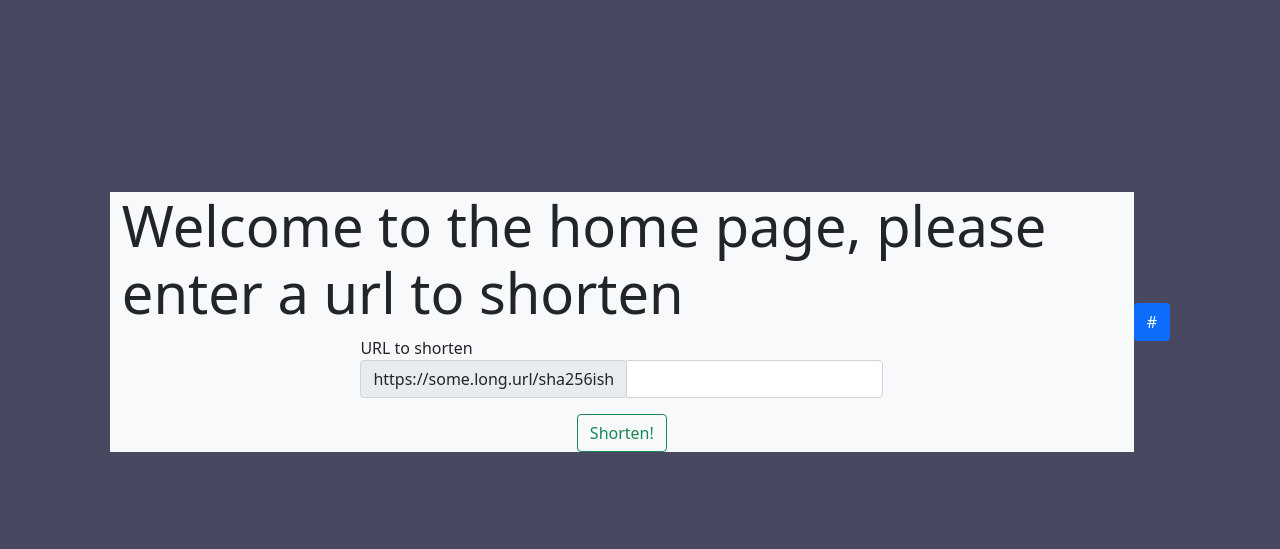
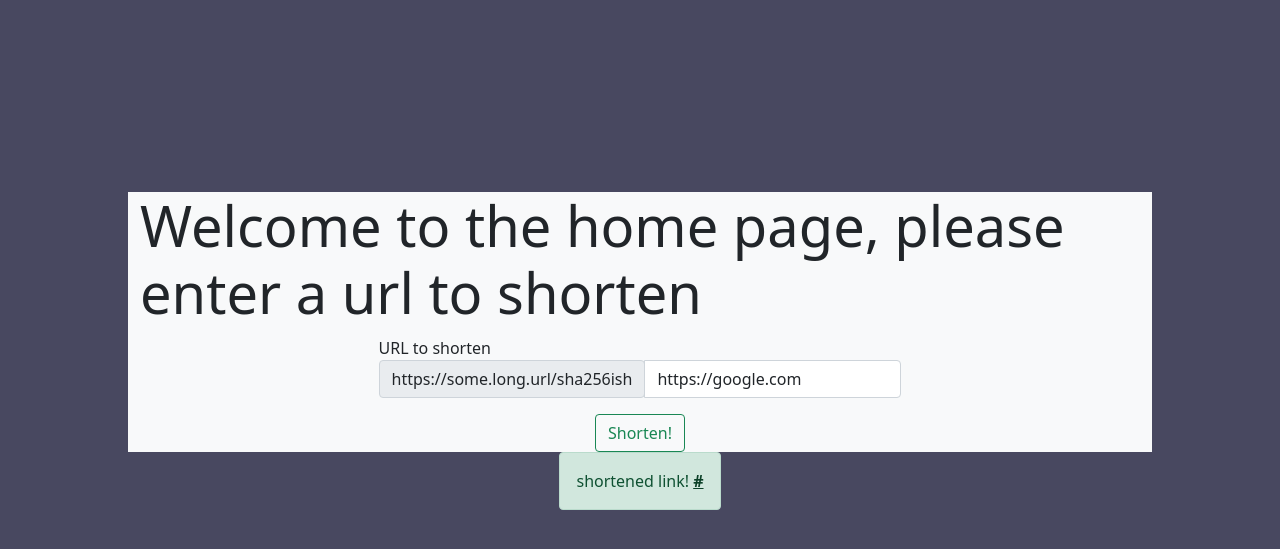
Before and after one commit to abhinavDhulipala/SAM-URL, a Flask app: template templates/home.html in a window 1280 px wide. Shown: the top 549 px of the page. Run offline with Flask 2, Linux system fonts and the light colour scheme; the template is opened without the code that fills it: most values are stand-ins (such as "Sample title", 1, 10 or a date in 2020).

Commit message:
frictionless ui

```diff
--- a/app.py
+++ b/app.py
@@ -5,10 +5,6 @@
 
 app = Flask(__name__)
 app.secret_key = secrets.token_hex(128)
-
-@app.route('/')
-def server_up():
-    return redirect(url_for('home'))
 
 
 # warning: firefox behavior is undetermined. Use chrome for most consistent performance
@@ -21,12 +17,15 @@
     if not valid_url:
         flash(u'Misformatted url', 'error')
         return redirect(url_for('home'))
-    lambda_url = 'deployed arn'
-    return render_template('home.html', link=lambda_url)
+    random_token = secrets.token_urlsafe(7)
+    # collision prob = 64**7 = 4.3e12 Nearly impossible collision rate
+    # TODO: url timeout and basic auth
+    boto_utils.put(valid_url, random_token, 'unimplemented', 'no user field')
+    return render_template('home.html', link=DEPLOYED_GATEWAY + random_token)
 
 
 @app.errorhandler(404)
-def page_not_found():
+def page_not_found(_):
     return redirect(url_for('home'))
 
 
--- a/templates/home.html
+++ b/templates/home.html
@@ -32,6 +32,7 @@
                                 class="form-control"
                                 name="basic-url"
                                 aria-describedby="basic-addon3"
+                                value="https://google.com"
                         />
                     </div>
                     <div class="d-flex justify-content-center">
@@ -42,13 +43,12 @@
                 </form>
             </div>
         </div>
-        <div>
-            {% if link %}
-                <div>
-                    <a href="{{ link }}" class="btn btn-primary">{{ link }}</a>
+    </div>
+    <div class="d-flex justify-content-center">
+                    {% if link %}
+                        <div class="alert alert-success " role="alert">
+                            shortened link! <a href="{{ link }}" class="alert-link">{{ link }}</a>
+                        </div>
+                    {% endif %}
                 </div>
-            {% endif %}
-        </div>
-
-    </div>
 {% endblock %}
```
